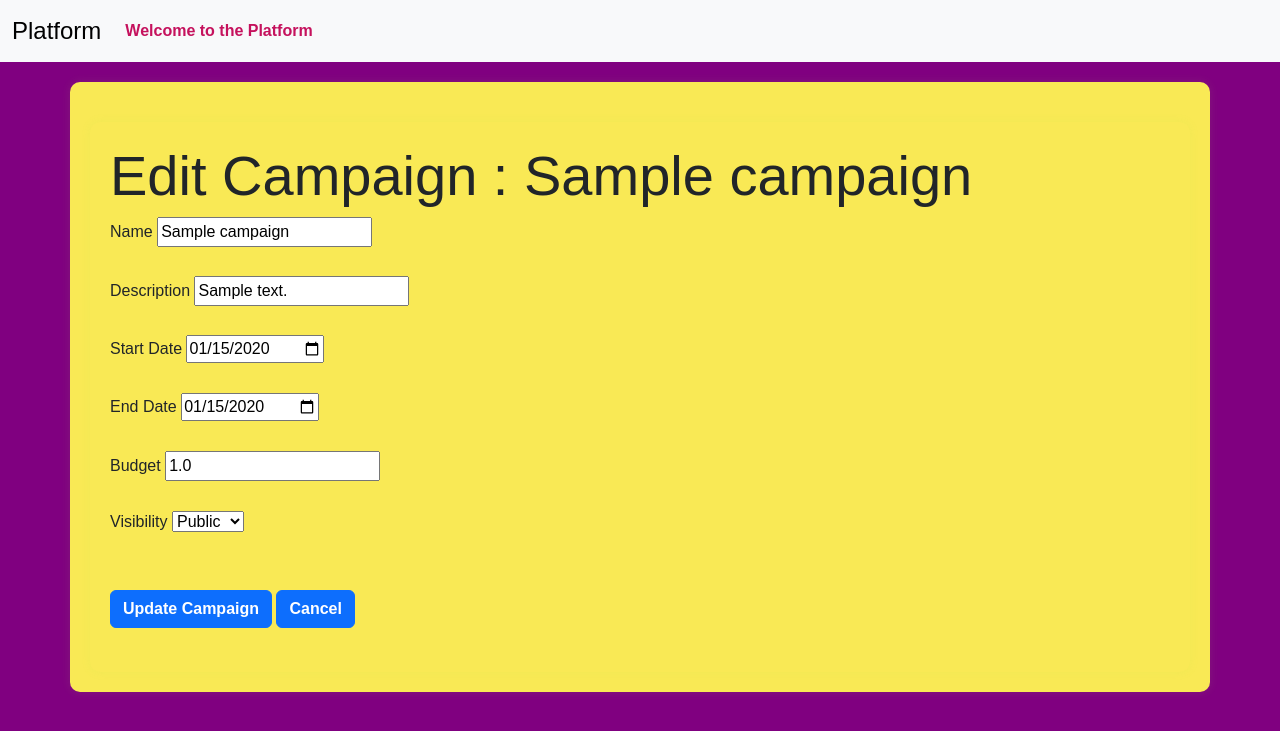
After one commit to 23f3003216/startup-funding-platform, a Flask app: page /sponsor/update_campaign/1 in a window 1280 px wide. The commit adds this page. Shown: the top 731 px of the page. Run offline with Flask 3, Linux system fonts and the light colour scheme; a user stored in the database is signed in; tables that the repository leaves empty hold one stand-in row (values such as "Sample post"); parts of the project's set-up code (start-up, migrations or seed data) failed here and were passed over.

Commit message:
Edit and Delete Campaign

```diff
--- a/routes.py
+++ b/routes.py
@@ -524,14 +524,70 @@ def create_campaign():
     else:
         return render_template('new_campaign.html')
 
+@app.route('/sponsor/update_campaign/<int:campaign_id>',methods=(['GET','POST']))
+@login_required
+def update_campaign(campaign_id):
+    campaign=Campaign.query.get(campaign_id)
+    if not campaign:
+        flash('Campaign not found.')
+        return redirect(url_for('sponsor_dashboard'))
+    if request.method=='GET':
+        return render_template('edit_campaign.html',campaign=campaign)
+    elif request.method=='POST':
+        campaign.name = request.form.get('name')
+        campaign.description = request.form.get('description')
+        campaign.start_date = datetime.strptime(request.form.get('start_date'), '%Y-%m-%d').date()
+        campaign.end_date = datetime.strptime(request.form.get('end_date'), '%Y-%m-%d').date()
+        campaign.visibility = request.form.get('visibility')
+        campaign.budget = float(request.form.get('budget'))
+        if campaign.visibility=='private':
+            campaign.niche=request.form.get('niche')
+        db.session.commit()
+        flash("Campaign has been updated","success")
+        return redirect(url_for('sponsor_dashboard'))
+    return render_template('edit_campaign.html', campaign=campaign)
 
-@app.route('/sponsor/delete-campaign/<int:campaign_id>', methods=['GET','POST'])
-@auth_required
+
+@app.route('/sponsor/delete_campaign/<int:campaign_id>', methods=['GET','POST'])
+@login_required
 def delete_campaign(campaign_id):
     campaign=Campaign.query.get_or_404(campaign_id)
+    if not campaign:
+        flash('Campaign not found.')
+        return redirect(url_for('sponsor_dashboard'))
     db.session.delete(campaign)
     db.session.commit()
     flash("Campaign has been deleted","success")
+    return redirect(url_for('sponsor_dashboard'))
+
+@app.route('/edit_ad_request/<int:request_id>', methods=['GET', 'POST'])
+@login_required
+def edit_ad_request(request_id):
+    ad_request = AdRequest.query.get(request_id)
+    if not ad_request:
+        flash('Ad request not found.')
+        return redirect(url_for('sponsor_dashboard'))
+
+    if request.method == 'GET':
+        return render_template('edit_ad_request.html', request=request)
+
+    elif request.method == 'POST':
+        ad_request.requirements = request.form.get('requirements')
+        ad_request.payment_amount = request.form.get('payment_amount')
+        db.session.commit()
+        flash('Ad request updated successfully.')
+        return redirect(url_for('sponsor_dashboard'))
+
+@app.route('/sponsor/delete_ad_request/<int:request_id>', methods=['GET','POST'])
+@login_required
+def delete_ad_request(request_id):
+    request=AdRequest.query.get(request_id)
+    if not request:
+        flash('Ad Request not found.')
+        return redirect(url_for('sponsor_dashboard'))
+    db.session.delete(request)
+    db.session.commit()
+    flash("Ad Request has been deleted","success")
     return redirect(url_for('sponsor_dashboard'))
 
 @app.route('/sponsor/create_ad_request/<int:campaign_id>/<int:influencer_id>', methods=['GET', 'POST'])
@@ -581,14 +637,6 @@ def confirm_completion(campaign_id):
     return redirect(url_for('sponsor_dashboard'))
 
 
-@app.route('/sponsor/delete-ad-request/<int:request_id>')
-@auth_required
-def delete_ad_request(request_id):
-    ad_request=AdRequest.query.get_or_404(request_id)
-    db.session.delete(ad_request)
-    db.session.commit()
-    flash("Ad Request has been deleted","success")
-    return redirect(url_for('sponsor_dashboard'))
 
 
 @app.route('/sponsor/find-influencers',methods=['GET','POST'])
--- /dev/null
+++ b/templates/edit_campaign.html
@@ -0,0 +1,61 @@
+{% extends 'layout.html' %}
+
+{% block title %}
+   Edit Campaign : {{campaign.name}}
+{% endblock %}
+
+{% block content %}
+<div class="container">
+    <h1 class="display-4">Edit Campaign : {{campaign.name}}</h1>
+    <form action="{{url_for('update_campaign',campaign_id=campaign.id)}}" class="my-form" method="POST">
+        <div class="form-group">
+            <label for="name" class="form-label">Name</label>
+            <input type="text" name="name" id="name" value="{{campaign.name}}" > <br><br>
+            <label for="description" class="form-label">Description</label>
+            <input type="text" name="description" id="description" value="{{campaign.description}}"><br><br>
+            <label for="start_date" class="form-label">Start Date</label>
+            <input type="date" name="start_date" id="start_date" value="{{campaign.start_date}}" ><br><br>
+            <label for="end_date" class="form-label">End Date</label>
+            <input type="date" name="end_date" id="end_date" value="{{campaign.end_date}}" ><br><br>
+            <label for="budget" class="form-label">Budget</label>
+            <input type="number" name="budget" id="budget" value="{{campaign.budget}}" ><br><br>
+            <label for="visibility" class="form-label">Visibility</label>
+            <select id="visibility" name="visibility" onchange="toggleNicheSelect(this.value)">
+                <option value="public" {% if campaign.visibility == 'public' %} selected {% endif %}>Public</option>
+                <option value="private" {% if campaign.visibility == 'private' %} selected {% endif %}>Private</option>
+            </select>
+            <div id="nicheSelect" {% if campaign.visibility == 'private' %} style="display: block;" {% else %} style="display: none;" {% endif %}>
+
+                <label for="niche" class="form-label">Select Niche</label>
+                <select id="niche" name="niche">
+                    <option value="COOKING" {% if campaign.niche == 'COOKING' %} selected {% endif %}>Cooking</option>
+                    <option value="TECHNOLOGY" {% if campaign.niche == 'TECHNOLOGY' %} selected {% endif %}>Technology</option>
+                    <option value="GAMING" {% if campaign.niche == 'GAMING' %} selected {% endif %}>Gaming</option>
+                    <option value="EDUCATION" {% if campaign.niche == 'EDUCATION' %} selected {% endif %}>Education</option>
+                    <option value="VLOGGING" {% if campaign.niche == 'VLOGGING' %} selected {% endif %}>Vlogging</option>
+                    <option value="FASHION" {% if campaign.niche == 'FASHION' %} selected {% endif %}>Fashion</option>
+                    <option value="TRAVEL" {% if campaign.niche == 'TRAVEL' %} selected {% endif %}>Travel</option>
+                    <option value="FITNESS" {% if campaign.niche == 'FITNESS' %} selected {% endif %}>Fitness</option>
+                    <option value="BEAUTY" {% if campaign.niche == 'BEAUTY' %} selected {% endif %}>Beauty</option>
+                    <option value="HEALTH" {% if campaign.niche == 'HEALTH' %} selected {% endif %}>Health</option>
+                </select>
+            </div>
+        </div><br><br>
+        <div class="form-group">
+            <button type="submit" class="btn btn-primary">Update Campaign</button>
+            <a href="{{url_for('sponsor_dashboard')}}" class="btn btn-primary">Cancel</a><br><br>
+        </div>
+    </form>
+    <script>
+    function toggleNicheSelect(visibility){
+        var nicheSelect=document.getElementById("nicheSelect");
+        if (visibility==='private'){
+            nicheSelect.style.display="block";
+        } else{
+            nicheSelect.style.display="none";
+        }
+    }
+    toggleNicheSelect("{{campaign.visibility}}")
+    </script>
+</div>
+{% endblock %}
--- a/templates/view_ad_request.html
+++ b/templates/view_ad_request.html
@@ -10,6 +10,10 @@
     <p>Requirements:{{ad_request.requirements}}</p>
     <p>Payment Amount:{{ad_request.payment_amount}}</p>
     <p>Status:{{ad_request.status}}</p>
+    <a href="{{ url_for('edit_ad_request', request_id=request.id) }}" class="btn btn-warning">Edit Ad Request</a>
+    <form action="{{ url_for('delete_ad_request', request_id=request.id) }}" method="post" style="display:inline;">
+        <button type="submit" class="btn btn-danger">Delete Ad Request</button>
+    </form>
     <a href="{{url_for('sponsor_dashboard')}}" class="btn btn-primary">Back to Dashboard</a>
 </div>
 {% endblock %}
--- a/templates/view_campaign.html
+++ b/templates/view_campaign.html
@@ -12,6 +12,10 @@
     <p>Start Date: {{campaign.start_date}}</p>
     <p>End Date: {{campaign.end_date}}</p>
     <p>Visibility: {{campaign.visibility}}</p>
+    <a href="{{ url_for('update_campaign', campaign_id=campaign.id) }}" class="btn btn-warning">Edit Campaign</a>
+    <form action="{{ url_for('delete_campaign', campaign_id=campaign.id) }}" method="post" style="display:inline;">
+        <button type="submit" class="btn btn-danger">Delete Campaign</button>
+    </form>
     <a href="{{url_for('sponsor_dashboard')}}" class="btn btn-primary">Back to Dashboard</a><br><br>
 </div>
 {% endblock %}
```
Also changed, not shown: templates/edit_ad_request.html (added, +23 -0 lines), instance/db.sqlite3.
